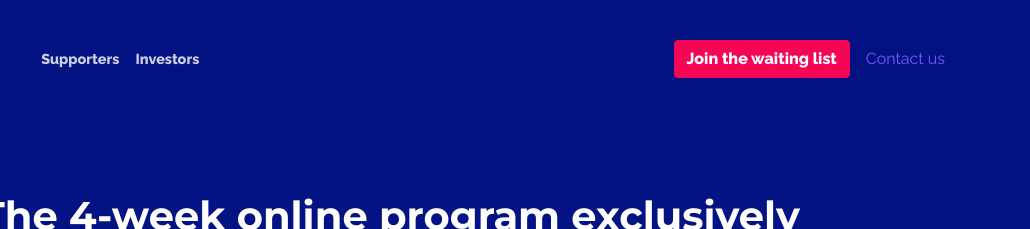
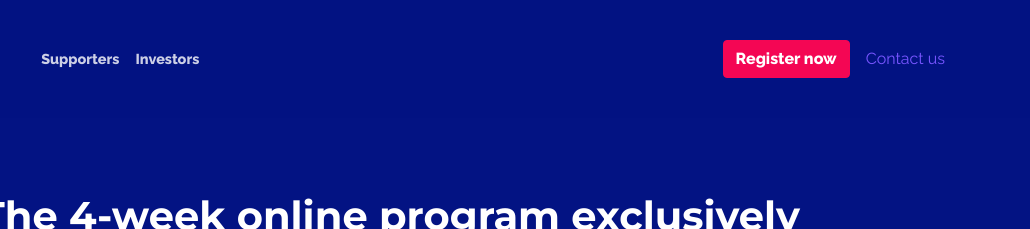
Before and after one commit to Startup-Universe/esuHungary, a plain HTML site: page index.html in a window 1280 px wide. Shown: the top 229 px of the page, 250-1280 px from the left. Drawn offline with Linux system fonts and the light colour scheme.

Commit message:
Add files via upload

```diff
--- a/index.html
+++ b/index.html
@@ -74,7 +74,7 @@
                         <a class="nav-link" href="investors.html">Investors</a>
                     </li>
                 </ul>
-                <a class="nav-link" href="join.html" target="_blank"><button class="btn mt-3 mt-md-0 my-2 my-sm-0 btn-call-to-action" type="button">Join the waiting list</button></a>
+                <a class="nav-link" href="join.html" target="_blank"><button class="btn mt-3 mt-md-0 my-2 my-sm-0 btn-call-to-action" type="button">Register now</button></a>
                 <a class= "nav-item" href="contactus.html"><class="text-white text-bold">Contact us</a>
                 <!--<button class="btn mt-3 mt-md-0 my-2 my-sm-0 btn-call-to-action" type="button" onclick="window.open('https://greekstartupuniverse.org/waitinglist.html')">Book your seat</button>-->
             </div>
```
